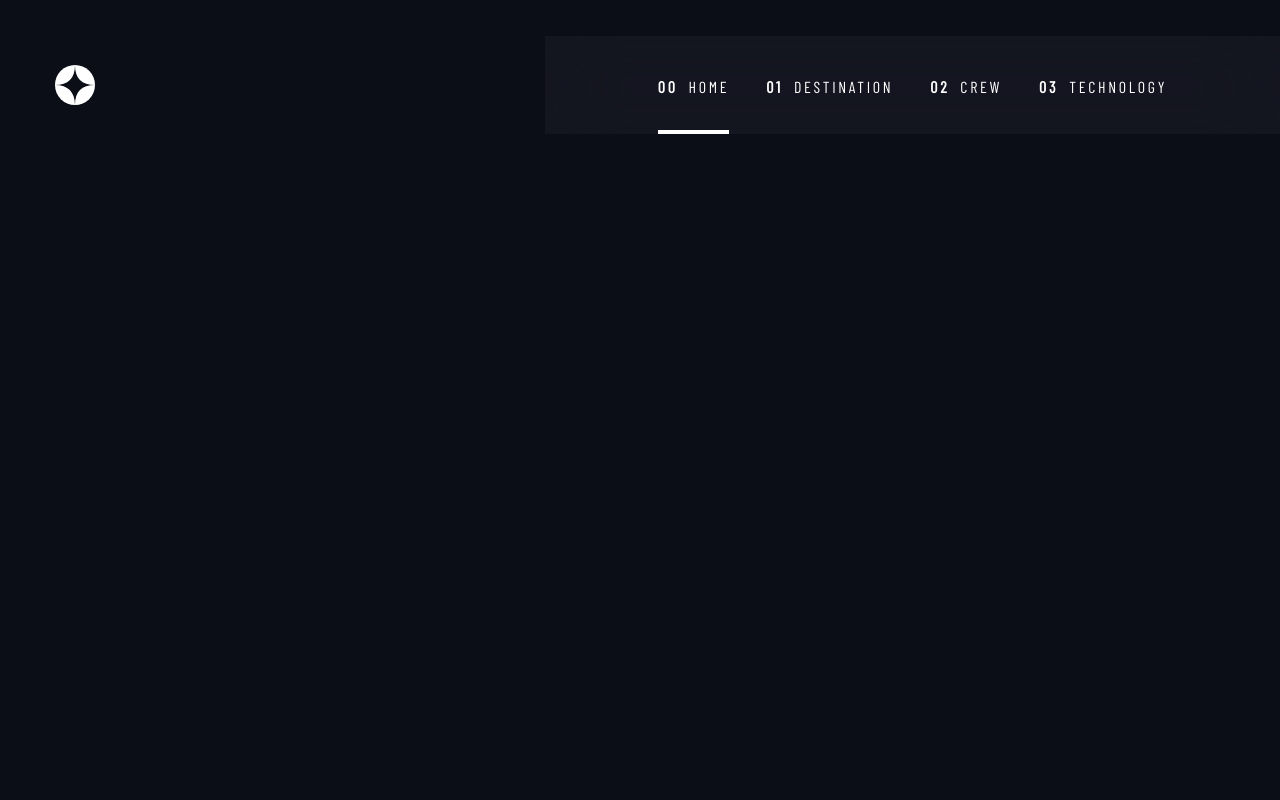
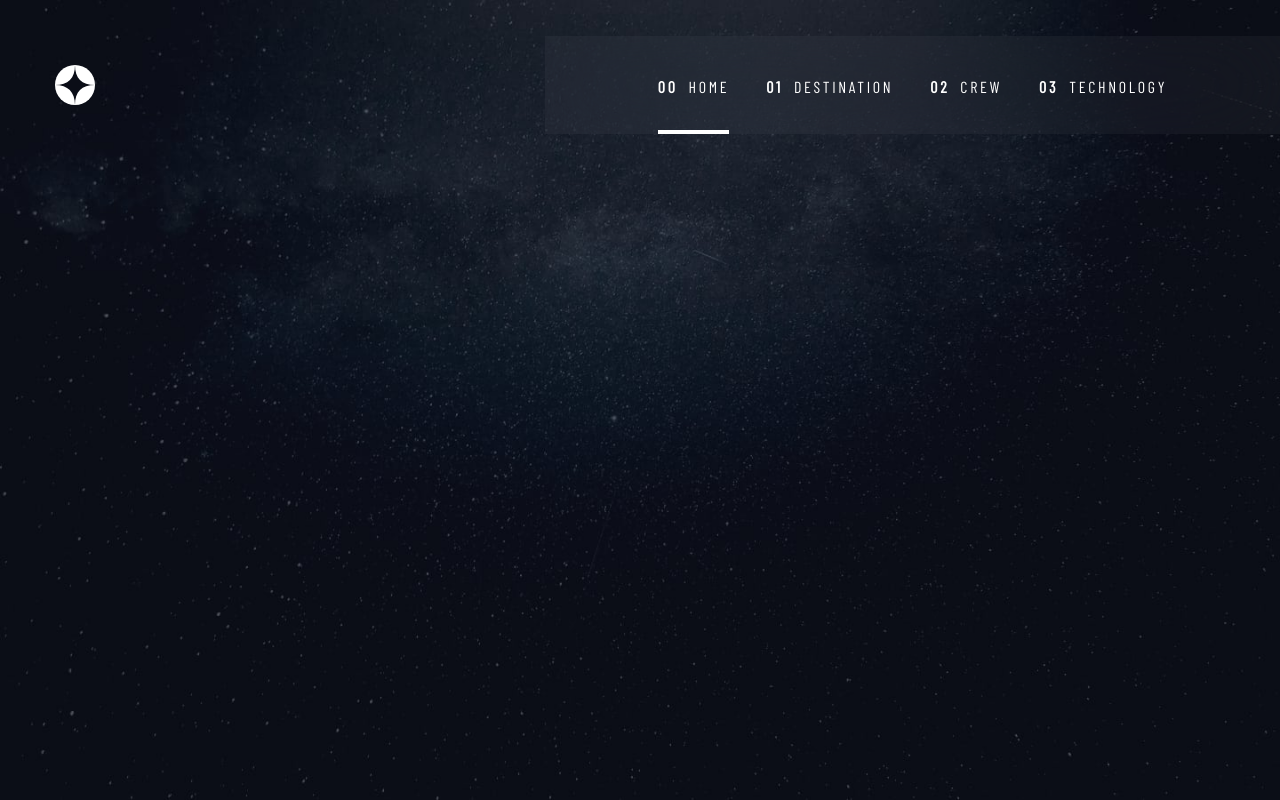
Before and after one commit to basitkorai/space-tourism-website, a React (Vite) app: page /destination in a window 1280 px wide. Built offline with nearby package versions, Linux system fonts and the light colour scheme; a web font is replaced by a local one.

Commit message:
style: home, dest - bg updated

```diff
--- a/src/assets/global.css
+++ b/src/assets/global.css
@@ -8,9 +8,17 @@
   background-image: url('./images/home/background-home-mobile.jpg');
 }
 
+.bg-destination {
+  background-image: url('./images/destination/background-destination-mobile.jpg');
+}
+
 @media (min-width: 48em) {
   .bg-home {
     background-image: url('./images/home/background-home-tablet.jpg');
+  }
+
+  .bg-destination {
+    background-image: url('./images/destination/background-destination-tablet.jpg');
   }
 }
 
@@ -18,4 +26,8 @@
   .bg-home {
     background-image: url('./images/home/background-home-desktop.jpg');
   }
+
+  .bg-destination {
+    background-image: url('./images/destination/background-destination-desktop.jpg');
+  }
 }
--- a/src/pages/Destination.jsx
+++ b/src/pages/Destination.jsx
@@ -1,14 +1,18 @@
 import Navbar from '../components/Navbar'
 import Sidebar from '../components/Sidebar'
+import AppProvider from '../context/context'
+import backgroundImages from '../utils/backgroundImages'
 
 const Destination = () => {
   return (
-    <div>
-      <header>
-        <Navbar />
-        <Sidebar />
-      </header>
-    </div>
+    <AppProvider>
+      <div className={`bg-destination ${backgroundImages}`}>
+        <header>
+          <Navbar />
+          <Sidebar />
+        </header>
+      </div>
+    </AppProvider>
   )
 }
 
--- a/src/pages/Home.jsx
+++ b/src/pages/Home.jsx
@@ -2,14 +2,12 @@ import Button from '../components/Button'
 import Navbar from '../components/Navbar'
 import Sidebar from '../components/Sidebar'
 import AppProvider from '../context/context'
+import backgroundImages from '../utils/backgroundImages'
 
 const Home = () => {
-  const backgroundImages =
-    'bg-home bg-bottom bg-cover bg-no-repeat min-h-screen'
-
   return (
     <AppProvider>
-      <div className={`${backgroundImages}`}>
+      <div className={`bg-home ${backgroundImages}`}>
         <header>
           <Navbar />
           <Sidebar />
--- /dev/null
+++ b/src/utils/backgroundImages.js
@@ -0,0 +1,3 @@
+const backgroundImages = `bg-center bg-cover bg-no-repeat min-h-screen`
+
+export default backgroundImages
```
